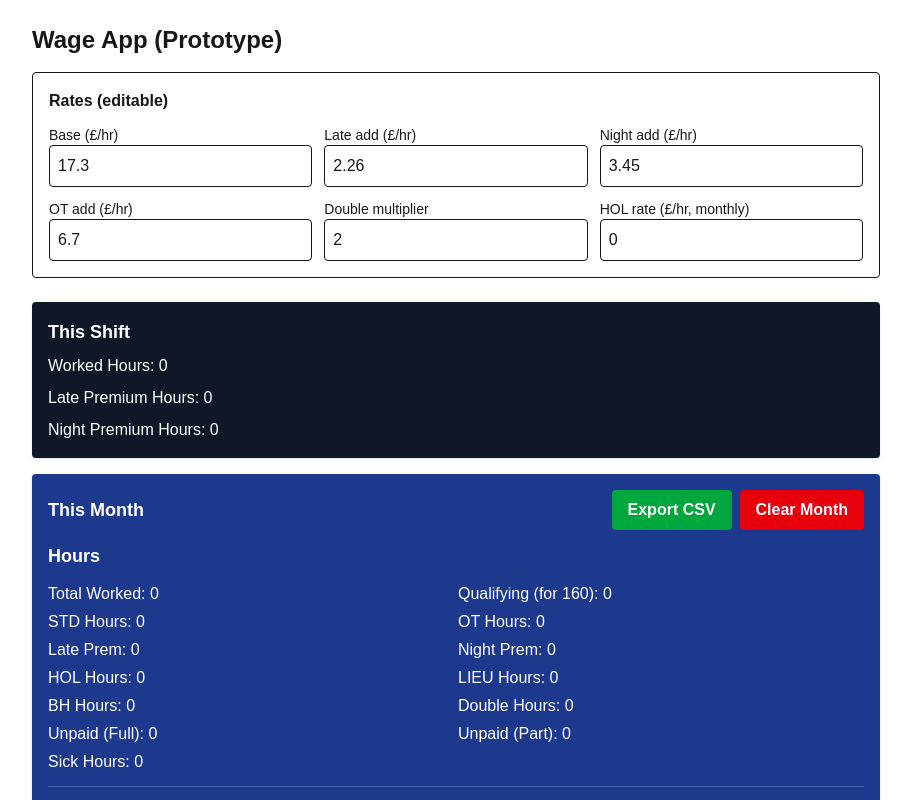
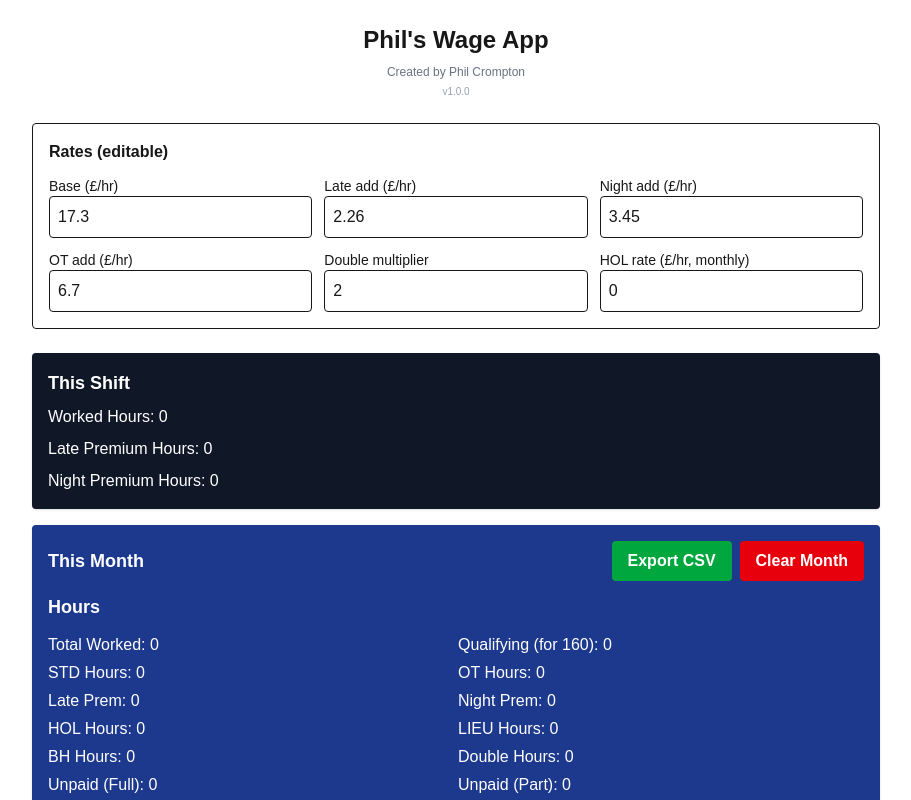
Before and after one commit to phil18019/wage-app, a Next.js app: page / in a window 1280 px wide. Shown: the top 800 px of the page, without its empty margins (184-1095 px from the left). Built offline with nearby package versions, Linux system fonts and the light colour scheme.

Commit message:
Update header text

```diff
--- a/app/page.tsx
+++ b/app/page.tsx
@@ -477,7 +477,14 @@ export default function Home() {
 
   return (
     <main className="min-h-screen p-6 max-w-4xl mx-auto">
-      <h1 className="text-2xl font-bold mb-4">Wage App (Prototype)</h1>
+      <h1 className="text-2xl font-bold mb-2 text-center"> Phil's Wage App </h1>
+      <p className="text-xs text-gray-500 mb-1 text-center">
+  Created by Phil Crompton
+</p>
+
+<p className="text-[10px] text-gray-400 mb-6 text-center">
+  v1.0.0
+</p>
 
       {/* Rates */}
       <div className="mb-6 border rounded p-4">
```
